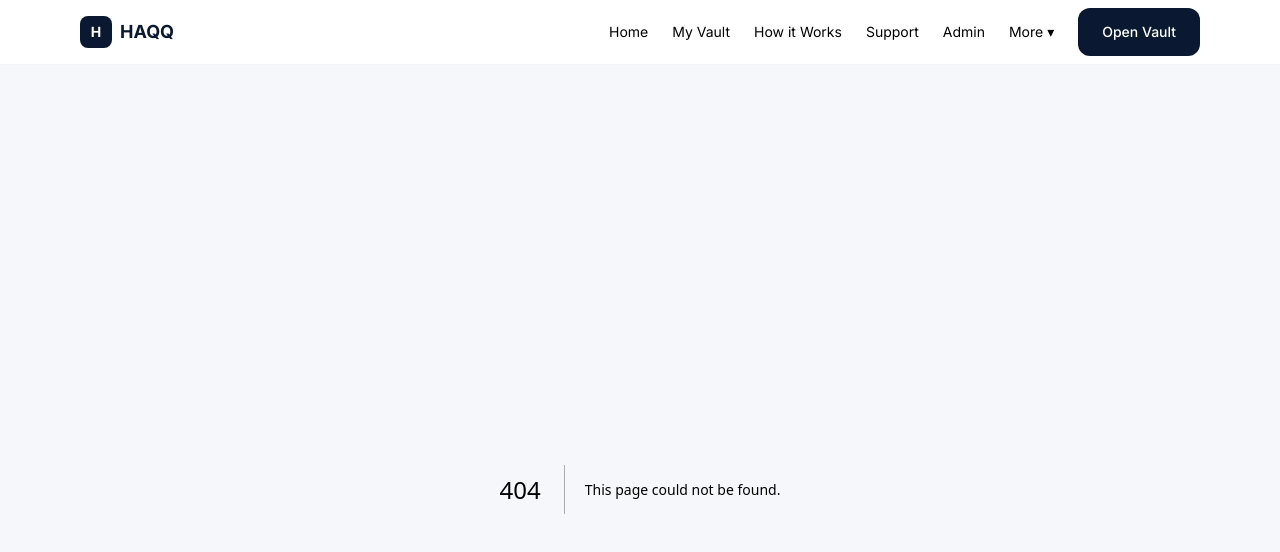
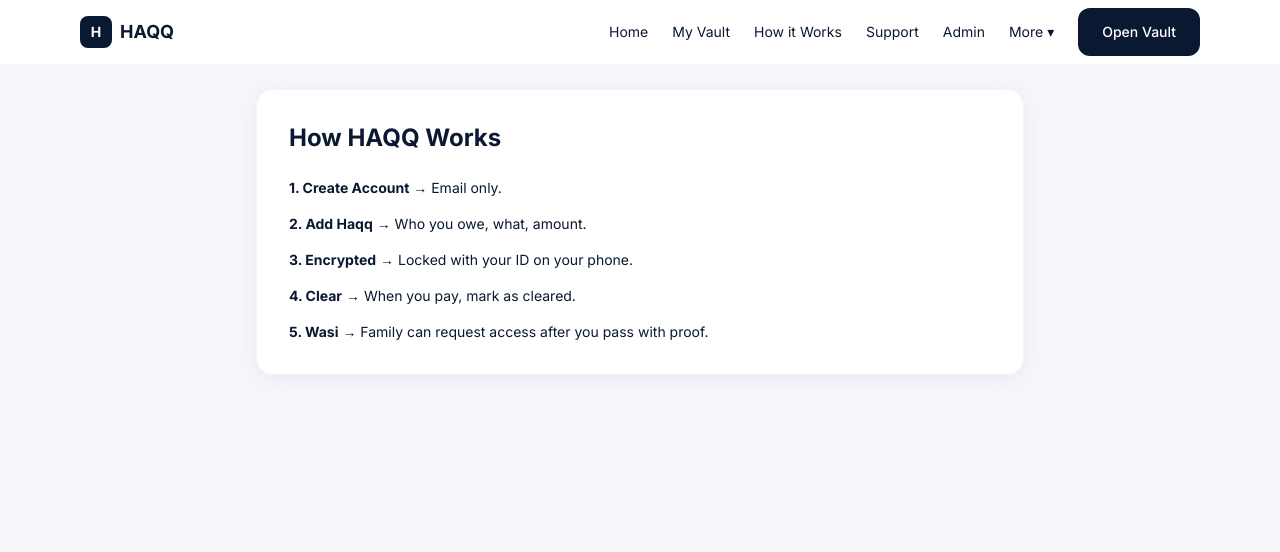
Before and after one commit to Habeebullahi7/Haqq-Vault, a Next.js app: page /how-it-works in a window 1280 px wide. Before the commit this address had no page. Shown: the top 552 px of the page. Built offline with nearby package versions, Linux system fonts and the light colour scheme.

Commit message:
Add How HAQQ Works page component

```diff
--- /dev/null
+++ b/app/how-it-works/page.tsx
@@ -0,0 +1,3 @@
+export default function How(){
+  return <div className="card p-8 max-w-3xl mx-auto space-y-6"><h1 className="text-2xl font-bold">How HAQQ Works</h1><div className="space-y-4 text-sm"><p><b>1. Create Account</b> → Email only.</p><p><b>2. Add Haqq</b> → Who you owe, what, amount.</p><p><b>3. Encrypted</b> → Locked with your ID on your phone.</p><p><b>4. Clear</b> → When you pay, mark as cleared.</p><p><b>5. Wasi</b> → Family can request access after you pass with proof.</p></div></div>
+}
```
